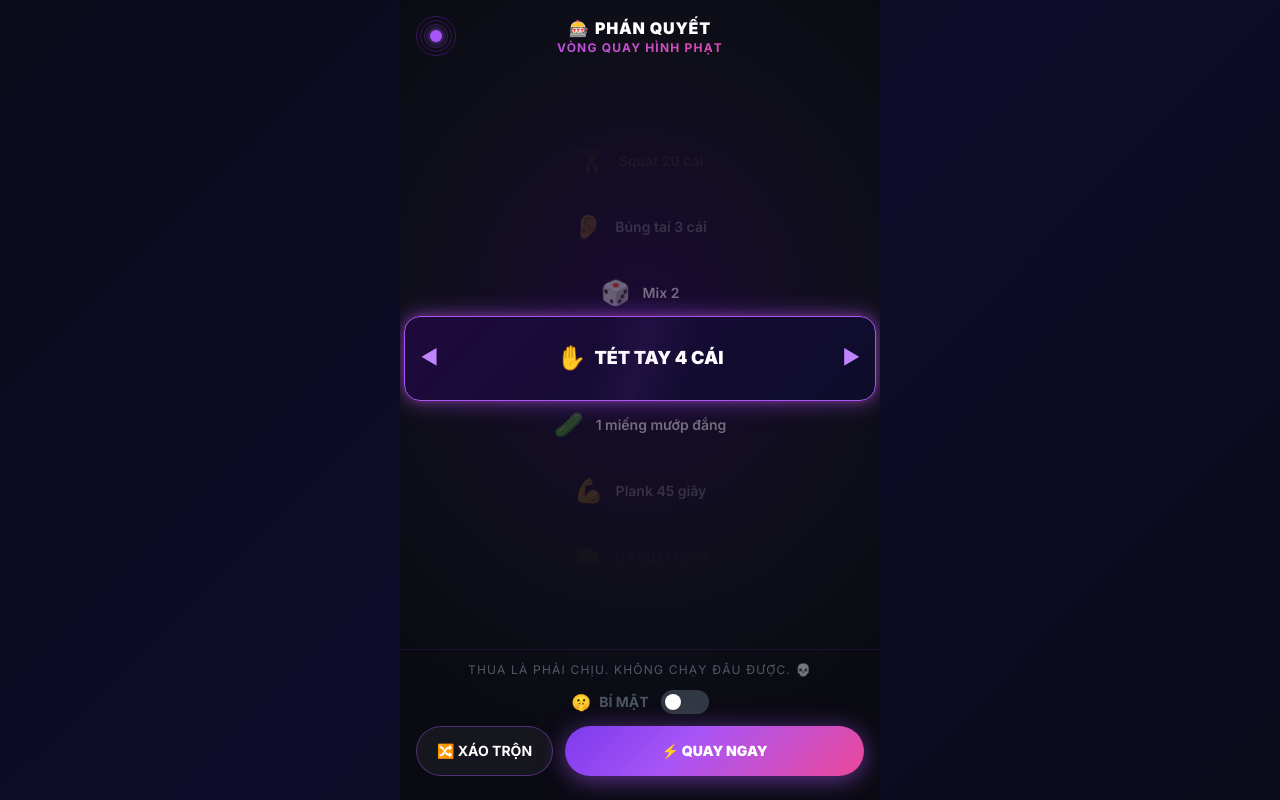
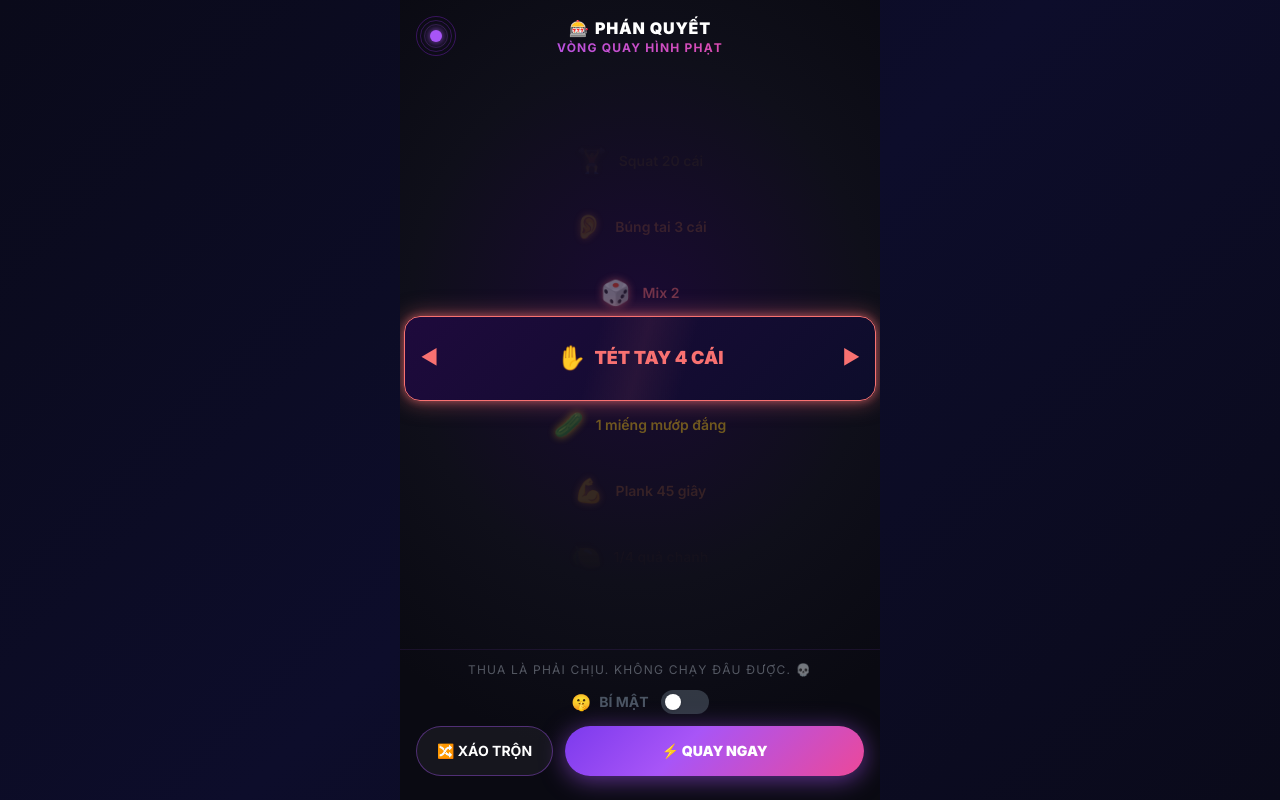
Before and after one commit to nghia-lt/bitter-and-sweet, a Next.js app: page /play/spin in a window 1280 px wide. Built offline with nearby package versions, Linux system fonts and the light colour scheme.

Commit message:
[final] fix color

```diff
--- a/src/app/play/spin/page.tsx
+++ b/src/app/play/spin/page.tsx
@@ -10,10 +10,22 @@ import type { Penalty, Player, PenaltyResult } from '@/lib/types';
 type SpinPhase = 'idle' | 'spinning' | 'result_secret' | 'result_single' | 'result_pair_select' | 'result_pair_spinning' | 'result_pair_done' | 'result_mix';
 type Step = 'select_punishment' | 'select_target';
 
+// ── Danger level color map ────────────────────────────────────
+const COLOR_MAP: Record<string, { hex: string; glow: string }> = {
+  green:  { hex: '#4ADE80', glow: 'rgba(74,222,128,0.5)' },
+  yellow: { hex: '#FACC15', glow: 'rgba(250,204,21,0.5)' },
+  orange: { hex: '#FB923C', glow: 'rgba(251,146,60,0.5)' },
+  red:    { hex: '#F87171', glow: 'rgba(248,113,113,0.5)' },
+  purple: { hex: '#C084FC', glow: 'rgba(192,132,252,0.5)' },
+};
+
+
 // ═══════════════════════════════════════════════════════════════
 //  PENALTY RENDERERS (Purple theme)
 // ═══════════════════════════════════════════════════════════════
-function PenaltyRow(p: Penalty, _isFocus: boolean, _isAdj: boolean, _idx: number) {
+// ── Penalty row helpers live inside SpinPage as closures (see below)
+// ── No-color fallback row used before mount
+function FallbackPenaltyRow(p: Penalty) {
   return (
     <div className="flex items-center justify-center gap-3 px-5 h-full w-full text-center">
       <span className="text-2xl">{p.icon}</span>
@@ -22,40 +34,6 @@ function PenaltyRow(p: Penalty, _isFocus: boolean, _isAdj: boolean, _idx: number
   );
 }
 
-function SecretRow(_p: Penalty, _isFocus: boolean, _isAdj: boolean, _idx: number) {
-  return (
-    <div className="flex items-center justify-center gap-3 px-5 h-full w-full">
-      <span className="text-2xl">🔒</span>
-      <span className="text-gray-500 font-semibold text-sm">• • •</span>
-    </div>
-  );
-}
-
-function PenaltyFocusOverlay(penalty: Penalty | null, _idx: number, secretMode: boolean) {
-  if (!penalty) return null;
-  return (
-    <div className="h-full mx-1 rounded-2xl overflow-hidden relative pointer-events-none flex flex-col items-center justify-center"
-      style={{
-        background: 'linear-gradient(135deg, #1E0A3C, #0D0D2B)',
-        border: '1.5px solid #A855F7',
-        boxShadow: '0 0 22px rgba(168,85,247,0.55), 0 0 8px rgba(236,72,153,0.3)',
-        padding: '0 16px',
-      }}>
-      <div className="absolute inset-0 pointer-events-none"
-        style={{ background: 'linear-gradient(105deg,transparent 40%,rgba(168,85,247,0.07) 50%,transparent 60%)', animation: 'shimmer 3s infinite' }} />
-      <div className="flex items-center justify-between w-full">
-        <span className="text-purple-400 text-lg font-bold select-none">◀</span>
-        <div className="flex items-center gap-2 justify-center flex-1">
-          <span className="text-2xl">{secretMode ? '❓' : penalty.icon}</span>
-          <p className="text-white font-black text-lg leading-snug text-center">
-            {secretMode ? 'BÍ MẬT ???' : penalty.name.toUpperCase()}
-          </p>
-        </div>
-        <span className="text-purple-400 text-lg font-bold select-none">▶</span>
-      </div>
-    </div>
-  );
-}
 
 // ═══════════════════════════════════════════════════════════════
 //  PLAYER RENDERERS (Cyan theme)
@@ -160,6 +138,54 @@ export default function SpinPage() {
 
   const list = shuffledList.length > 0 ? shuffledList : activePenalties;
   const isSecret = secretMode && (phase === 'idle' || phase === 'spinning' || phase === 'result_secret');
+  const penaltyColors = gameState.penaltyColors ?? {};
+
+  // ── Color-aware penalty renderers (closures: capture isSecret + penaltyColors) ──
+  const PenaltyRow = (p: Penalty, _isFocus: boolean, _isAdj: boolean, _idx: number) => {
+    const colorKey = penaltyColors[p.id];
+    const color = (!isSecret && colorKey) ? COLOR_MAP[colorKey] : null;
+    return (
+      <div className="flex items-center justify-center gap-3 px-5 h-full w-full text-center">
+        <span className="text-2xl" style={color ? { filter: `drop-shadow(0 0 4px ${color.hex})` } : undefined}>{p.icon}</span>
+        <span className="font-semibold text-sm" style={{ color: color ? color.hex : '#FFFFFF' }}>{p.name}</span>
+      </div>
+    );
+  };
+
+  const SecretRow = (_p: Penalty, _isFocus: boolean, _isAdj: boolean, _idx: number) => (
+    <div className="flex items-center justify-center gap-3 px-5 h-full w-full">
+      <span className="text-2xl">🔒</span>
+      <span className="text-gray-500 font-semibold text-sm">• • •</span>
+    </div>
+  );
+
+  const PenaltyFocusOverlay = (penalty: Penalty | null, _idx: number, sm: boolean) => {
+    if (!penalty) return null;
+    const colorKey = penaltyColors[penalty.id];
+    // In secret mode (unrevealed): purple/default; otherwise use danger color if set
+    const color = (!sm && colorKey) ? COLOR_MAP[colorKey] : null;
+    const borderColor = color ? color.hex : '#A855F7';
+    const glowColor  = color ? color.glow : 'rgba(168,85,247,0.55)';
+    const shimmerColor = color ? `${color.hex}15` : 'rgba(168,85,247,0.07)';
+    return (
+      <div className="h-full mx-1 rounded-2xl overflow-hidden relative pointer-events-none flex flex-col items-center justify-center"
+        style={{ background: 'linear-gradient(135deg, #1E0A3C, #0D0D2B)', border: `1.5px solid ${borderColor}`,
+          boxShadow: `0 0 22px ${glowColor}, 0 0 8px ${glowColor}`, padding: '0 16px' }}>
+        <div className="absolute inset-0 pointer-events-none"
+          style={{ background: `linear-gradient(105deg,transparent 40%,${shimmerColor} 50%,transparent 60%)`, animation: 'shimmer 3s infinite' }} />
+        <div className="flex items-center justify-between w-full">
+          <span className="text-lg font-bold select-none" style={{ color: borderColor }}>◀</span>
+          <div className="flex items-center gap-2 justify-center flex-1">
+            <span className="text-2xl">{sm ? '❓' : penalty.icon}</span>
+            <p className="font-black text-lg leading-snug text-center" style={{ color: color ? color.hex : '#FFFFFF' }}>
+              {sm ? 'BÍ MẬT ???' : penalty.name.toUpperCase()}
+            </p>
+          </div>
+          <span className="text-lg font-bold select-none" style={{ color: borderColor }}>▶</span>
+        </div>
+      </div>
+    );
+  };
 
   // ═══════════════════════════════════════════════════════════
   //  PENALTY WHEEL HANDLERS
--- a/src/app/result/page.tsx
+++ b/src/app/result/page.tsx
@@ -1,4 +1,5 @@
 'use client';
+import { useState, useEffect } from 'react';
 import { useRouter } from 'next/navigation';
 import { useGameState } from '@/hooks/useGameState';
 import { Button } from '@/components/ui/Button';
@@ -15,6 +16,8 @@ const FATE_BADGE: Record<FateType, { label: string; bg: string; text: string; bo
 export default function ResultPage() {
   const router = useRouter();
   const { gameState, updateState } = useGameState();
+  const [mounted, setMounted] = useState(false);
+  useEffect(() => { setMounted(true); }, []);
 
   const victim = gameState.members.find(m => m.id === gameState.currentVictimId);
   const penalties = gameState.currentPenalties;
@@ -24,6 +27,13 @@ export default function ResultPage() {
   const originalVictim = ctx ? gameState.members.find(m => m.id === ctx.originalVictimId) : null;
   const targetPlayer   = ctx?.targetId ? gameState.members.find(m => m.id === ctx.targetId) : null;
   const newExecutioner = ctx?.newExecutionerId ? gameState.members.find(m => m.id === ctx.newExecutionerId) : null;
+
+  if (!mounted) {
+    return (
+      <main className="flex flex-col min-h-screen"
+        style={{ background: 'radial-gradient(ellipse 80% 55% at 50% 30%, #1a0a33 0%, #0F0F1A 60%, #0a0a12 100%)' }} />
+    );
+  }
 
   const handleDone = () => {
     const round = {
@@ -129,11 +139,16 @@ export default function ResultPage() {
               </div>
             )}
             {ctx.destinyCard === 'CAM_CHIU' && (
-              <p className="text-gray-400 text-xs">Nhân phẩm đã xét xử — {originalVictim.name} tự chịu phạt.</p>
+              <div className="space-y-1.5 text-sm">
+                <div className="flex gap-2">
+                  <span className="text-gray-500">😭 Tự chịu phạt:</span>
+                  <span className="font-bold" style={{ color: '#F87171' }}>{originalVictim.name}</span>
+                </div>
+              </div>
             )}
 
-            {/* Penalty list embedded in fate banner for non-CAM_CHIU */}
-            {ctx.destinyCard !== 'CAM_CHIU' && penalties.length > 0 && (
+            {/* Penalty list embedded in fate banner — ALL card types */}
+            {penalties.length > 0 && (
               <div className="border-t mt-2 pt-2" style={{ borderColor: badge.border }}>
                 <p className="text-xs text-gray-500 mb-1">🔨 Hình phạt:</p>
                 <div className="space-y-1">
@@ -141,7 +156,9 @@ export default function ResultPage() {
                     <div key={i} className="flex items-center gap-2 text-sm">
                       <span>{r.penalty.icon}</span>
                       <span className="text-white font-semibold">{r.penalty.name}</span>
-                      {r.partnerName && <span className="text-gray-500 text-xs">— do {r.partnerName}</span>}
+                      {r.partnerName
+                        ? <span className="text-gray-500 text-xs">— do {r.partnerName}</span>
+                        : <span className="text-gray-600 text-xs">— Tự xử</span>}
                     </div>
                   ))}
                 </div>
@@ -150,8 +167,8 @@ export default function ResultPage() {
           </div>
         )}
 
-        {/* ── PENALTY CARD —— only shown when no fate intervention (or CAM_CHIU) ── */}
-        {victim && (!ctx || ctx.destinyCard === 'CAM_CHIU') && (
+        {/* ── PENALTY CARD —— only shown when fate page was NOT visited at all ── */}
+        {victim && !ctx && (
           <div className="rounded-2xl p-4"
             style={{ background: 'rgba(15,15,26,0.8)', border: '1.5px solid rgba(168,85,247,0.35)', boxShadow: '0 0 20px rgba(168,85,247,0.15)' }}>
 
--- a/src/lib/constants.ts
+++ b/src/lib/constants.ts
@@ -25,6 +25,7 @@ export const DEFAULT_PENALTIES: Penalty[] = [
         slots: 3,
         requiresPartner: false,
         quantity: "1/8 quả",
+        defaultColor: "green",
     },
     {
         id: "chanh_2",
@@ -35,6 +36,7 @@ export const DEFAULT_PENALTIES: Penalty[] = [
         slots: 2,
         requiresPartner: false,
         quantity: "1/4 quả",
+        defaultColor: "orange",
     },
     {
         id: "chanh_3",
@@ -45,6 +47,7 @@ export const DEFAULT_PENALTIES: Penalty[] = [
         slots: 1,
         requiresPartner: false,
         quantity: "1/2 quả",
+        defaultColor: "red",
     },
     {
         id: "ot_1",
@@ -55,6 +58,7 @@ export const DEFAULT_PENALTIES: Penalty[] = [
         slots: 3,
         requiresPartner: false,
         quantity: "1 lát",
+        defaultColor: "yellow",
     },
     {
         id: "ot_2",
@@ -65,6 +69,7 @@ export const DEFAULT_PENALTIES: Penalty[] = [
         slots: 1,
         requiresPartner: false,
         quantity: "2 lát",
+        defaultColor: "red",
     },
     {
         id: "gung_1",
@@ -75,6 +80,7 @@ export const DEFAULT_PENALTIES: Penalty[] = [
         slots: 3,
         requiresPartner: false,
         quantity: "1 lát",
+        defaultColor: "green",
     },
     {
         id: "gung_2",
@@ -85,6 +91,7 @@ export const DEFAULT_PENALTIES: Penalty[] = [
         slots: 2,
         requiresPartner: false,
         quantity: "2 lát",
+        defaultColor: "orange",
     },
     {
         id: "gung_3",
@@ -95,6 +102,7 @@ export const DEFAULT_PENALTIES: Penalty[] = [
         slots: 1,
         requiresPartner: false,
         quantity: "3 lát",
+        defaultColor: "red",
     },
     {
         id: "toi_1",
@@ -105,6 +113,7 @@ export const DEFAULT_PENALTIES: Penalty[] = [
         slots: 2,
         requiresPartner: false,
         quantity: "1 lát",
+        defaultColor: "yellow",
     },
     {
         id: "toi_2",
@@ -115,6 +124,7 @@ export const DEFAULT_PENALTIES: Penalty[] = [
         slots: 1,
         requiresPartner: false,
         quantity: "2 lát",
+        defaultColor: "orange",
     },
     {
         id: "muop_1",
@@ -125,6 +135,7 @@ export const DEFAULT_PENALTIES: Penalty[] = [
         slots: 3,
         requiresPartner: false,
         quantity: "1 miếng",
+        defaultColor: "yellow",
     },
     {
         id: "muop_2",
@@ -135,6 +146,7 @@ export const DEFAULT_PENALTIES: Penalty[] = [
         slots: 2,
         requiresPartner: false,
         quantity: "2 miếng",
+        defaultColor: "orange",
     },
     {
         id: "muop_3",
@@ -145,6 +157,7 @@ export const DEFAULT_PENALTIES: Penalty[] = [
         slots: 1,
         requiresPartner: false,
         quantity: "3 miếng",
+        defaultColor: "red",
     },
 
     // --- MIX ---
@@ -157,6 +170,7 @@ export const DEFAULT_PENALTIES: Penalty[] = [
         requiresPartner: false,
         isMix: true,
         mixCount: 2,
+        defaultColor: "red",
     },
     {
         id: "mix_3",
@@ -167,6 +181,7 @@ export const DEFAULT_PENALTIES: Penalty[] = [
         requiresPartner: false,
         isMix: true,
         mixCount: 3,
+        defaultColor: "purple",
     },
 
     // --- THỂ XÁC - ĐÔI (physical_pair) ---
@@ -178,6 +193,7 @@ export const DEFAULT_PENALTIES: Penalty[] = [
         slots: 4,
         requiresPartner: true,
         quantity: "1 cái",
+        defaultColor: "green",
     },
     {
         id: "tet_tay_2",
@@ -187,6 +203,7 @@ export const DEFAULT_PENALTIES: Penalty[] = [
         slots: 3,
         requiresPartner: true,
         quantity: "2 cái",
+        defaultColor: "yellow",
     },
     {
         id: "tet_tay_3",
@@ -196,6 +213,7 @@ export const DEFAULT_PENALTIES: Penalty[] = [
         slots: 2,
         requiresPartner: true,
         quantity: "3 cái",
+        defaultColor: "orange",
     },
     {
         id: "tet_tay_4",
@@ -205,6 +223,7 @@ export const DEFAULT_PENALTIES: Penalty[] = [
         slots: 1,
         requiresPartner: true,
         quantity: "4 cái",
+        defaultColor: "red",
     },
     {
         id: "tet_dui_1",
@@ -214,6 +233,7 @@ export const DEFAULT_PENALTIES: Penalty[] = [
         slots: 2,
         requiresPartner: true,
         quantity: "1 cái",
+        defaultColor: "orange",
     },
     {
         id: "tet_dui_2",
@@ -223,6 +243,7 @@ export const DEFAULT_PENALTIES: Penalty[] = [
         slots: 1,
         requiresPartner: true,
         quantity: "2 cái",
+        defaultColor: "red",
     },
     {
         id: "bung_tai_1",
@@ -232,6 +253,7 @@ export const DEFAULT_PENALTIES: Penalty[] = [
         slots: 3,
         requiresPartner: true,
         quantity: "1 cái",
+        defaultColor: "green",
     },
     {
         id: "bung_tai_2",
@@ -241,6 +263,7 @@ export const DEFAULT_PENALTIES: Penalty[] = [
         slots: 2,
         requiresPartner: true,
         quantity: "2 cái",
+        defaultColor: "yellow",
     },
     {
         id: "bung_tai_3",
@@ -250,6 +273,7 @@ export const DEFAULT_PENALTIES: Penalty[] = [
         slots: 1,
         requiresPartner: true,
         quantity: "3 cái",
+        defaultColor: "orange",
     },
 
     // --- THỂ LỰC - ĐƠN (physical_solo) ---
@@ -261,6 +285,7 @@ export const DEFAULT_PENALTIES: Penalty[] = [
         slots: 3,
         requiresPartner: false,
         quantity: "10 cái",
+        defaultColor: "green",
     },
     {
         id: "squat_20",
@@ -270,6 +295,7 @@ export const DEFAULT_PENALTIES: Penalty[] = [
         slots: 2,
         requiresPartner: false,
         quantity: "20 cái",
+        defaultColor: "yellow",
     },
     {
         id: "squat_30",
@@ -279,6 +305,7 @@ export const DEFAULT_PENALTIES: Penalty[] = [
         slots: 1,
         requiresPartner: false,
         quantity: "30 cái",
+        defaultColor: "orange",
     },
     {
         id: "plank_30",
@@ -288,6 +315,7 @@ export const DEFAULT_PENALTIES: Penalty[] = [
         slots: 3,
         requiresPartner: false,
         quantity: "30s",
+        defaultColor: "yellow",
     },
     {
         id: "plank_45",
@@ -297,6 +325,7 @@ export const DEFAULT_PENALTIES: Penalty[] = [
         slots: 2,
         requiresPartner: false,
         quantity: "45s",
+        defaultColor: "orange",
     },
     {
         id: "plank_60",
@@ -306,6 +335,7 @@ export const DEFAULT_PENALTIES: Penalty[] = [
         slots: 1,
         requiresPartner: false,
         quantity: "60s",
+        defaultColor: "red",
     },
     {
         id: "pushup_5",
@@ -315,6 +345,7 @@ export const DEFAULT_PENALTIES: Penalty[] = [
         slots: 3,
         requiresPartner: false,
         quantity: "5 cái",
+        defaultColor: "green",
     },
     {
         id: "pushup_10",
@@ -324,6 +355,7 @@ export const DEFAULT_PENALTIES: Penalty[] = [
         slots: 2,
         requiresPartner: false,
         quantity: "10 cái",
+        defaultColor: "yellow",
     },
     {
         id: "pushup_15",
@@ -333,6 +365,7 @@ export const DEFAULT_PENALTIES: Penalty[] = [
         slots: 1,
         requiresPartner: false,
         quantity: "15 cái",
+        defaultColor: "orange",
     },
 
     // --- NHẠY CẢM - ĐÔI (sensitive) ---
@@ -343,6 +376,7 @@ export const DEFAULT_PENALTIES: Penalty[] = [
         type: "sensitive",
         slots: 2,
         requiresPartner: true,
+        defaultColor: "purple",
     },
     {
         id: "hon_ma",
@@ -351,6 +385,7 @@ export const DEFAULT_PENALTIES: Penalty[] = [
         type: "sensitive",
         slots: 1,
         requiresPartner: true,
+        defaultColor: "purple",
     },
 
     // --- XÃ HỘI - ĐƠN (social) ---
@@ -361,6 +396,7 @@ export const DEFAULT_PENALTIES: Penalty[] = [
         type: "social",
         slots: 3,
         requiresPartner: false,
+        defaultColor: "yellow",
     },
     {
         id: "dang_status_48",
@@ -369,6 +405,7 @@ export const DEFAULT_PENALTIES: Penalty[] = [
         type: "social",
         slots: 2,
         requiresPartner: false,
+        defaultColor: "orange",
     },
     {
         id: "dang_status_72",
@@ -377,6 +414,7 @@ export const DEFAULT_PENALTIES: Penalty[] = [
         type: "social",
         slots: 1,
         requiresPartner: false,
+        defaultColor: "red",
     },
 ];
 
@@ -507,4 +545,10 @@ export const DEFAULT_GAME_STATE = {
         THOAT_KIP: 7,
         KIM_THIEN: 3,
     } as Record<string, number>,
+    penaltyColors: Object.fromEntries(
+        DEFAULT_PENALTIES.filter((p) => p.defaultColor).map((p) => [
+            p.id,
+            p.defaultColor!,
+        ]),
+    ) as Record<string, string>,
 };
--- a/src/lib/types.ts
+++ b/src/lib/types.ts
@@ -30,6 +30,7 @@ export interface Penalty {
     quantity?: string; // e.g. "2 lát", "3 cái"
     isMix?: boolean; // triggers additional spins
     mixCount?: number; // how many additional spins
+    defaultColor?: string; // default danger color key: 'green'|'yellow'|'orange'|'red'|'purple'
 }
 
 export interface ExclusionRule {
@@ -105,4 +106,5 @@ export interface GameState {
     secretMode: boolean;
     fateWeights: Record<string, number>; // configurable fate probability weights
     fateContext?: FateContext; // outcome from last fate wheel spin
+    penaltyColors: Record<string, string>; // per-penalty color key ('green'|'yellow'|'orange'|'red'|'purple')
 }
```
Also changed, not shown: src/app/setup/penalties/page.tsx (+42 -25 lines).
